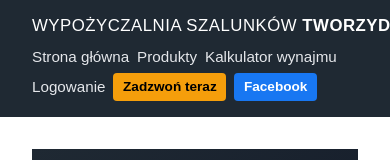
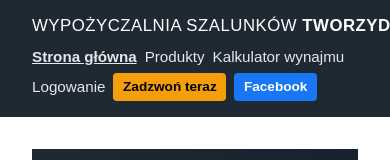
Before and after one commit to KamilTworzydlo/ZTPAI-project, a Vue app in the folder frontend/: page / in a window 390 px wide. Shown: the top 160 px of the page. Built offline with nearby package versions, Linux system fonts and the light colour scheme; no server answers.

Commit message:
feat(frontend): add full application layout
Added complete App.vue layout with header navigation, router view and footer.
Implemented responsive design and active route highlighting.

```diff
--- a/frontend/src/App.vue
+++ b/frontend/src/App.vue
@@ -30,6 +30,7 @@
         <a
           href="https://www.facebook.com/profile.php?id=100064062483832"
           target="_blank"
+          rel="noopener"
           class="btn btn-secondary"
         >
           Facebook
@@ -49,8 +50,15 @@
   </div>
 </template>
 
+<script setup>
+// App.vue pełni wyłącznie rolę layoutu
+// Logika jest w komponentach widoków (router-view)
+</script>
+
 <style>
-/* RESET */
+/* =====================
+   RESET
+===================== */
 * {
   box-sizing: border-box;
   margin: 0;
@@ -58,20 +66,24 @@
   font-family: Arial, Helvetica, sans-serif;
 }
 
-/* PAGE LAYOUT */
+/* =====================
+   PAGE LAYOUT
+===================== */
 .layout {
   min-height: 100vh;
   display: flex;
   flex-direction: column;
 }
 
-/* HEADER */
+/* =====================
+   HEADER
+===================== */
 .header {
   position: sticky;
   top: 0;
   z-index: 100;
   background: #1f2933;
-  color: #fff;
+  color: #ffffff;
   padding: 1rem 2rem;
   display: flex;
   justify-content: space-between;
@@ -84,7 +96,9 @@
   white-space: nowrap;
 }
 
-/* NAVIGATION */
+/* =====================
+   NAVIGATION
+===================== */
 .nav {
   display: flex;
   align-items: center;
@@ -103,7 +117,15 @@
   text-decoration: underline;
 }
 
-/* BUTTONS */
+/* ACTIVE ROUTE */
+.router-link-active {
+  font-weight: bold;
+  text-decoration: underline;
+}
+
+/* =====================
+   BUTTONS
+===================== */
 .btn {
   padding: 0.45rem 0.8rem;
   border-radius: 4px;
@@ -115,7 +137,7 @@
 
 .btn-primary {
   background: #f59e0b;
-  color: #000;
+  color: #000000;
 }
 
 .btn-primary:hover {
@@ -124,20 +146,24 @@
 
 .btn-secondary {
   background: #1877f2;
-  color: #fff;
+  color: #ffffff;
 }
 
 .btn-secondary:hover {
   background: #0f5dc2;
 }
 
-/* CONTENT */
+/* =====================
+   CONTENT
+===================== */
 .content {
   flex: 1;
   padding: 2rem;
 }
 
-/* FOOTER */
+/* =====================
+   FOOTER
+===================== */
 .footer {
   background: #111827;
   color: #9ca3af;
@@ -146,7 +172,9 @@
   font-size: 0.85rem;
 }
 
-/* RESPONSIVE */
+/* =====================
+   RESPONSIVE
+===================== */
 @media (max-width: 900px) {
   .header {
     flex-direction: column;
```
Lines whose indentation alone changed are shown as unchanged.
